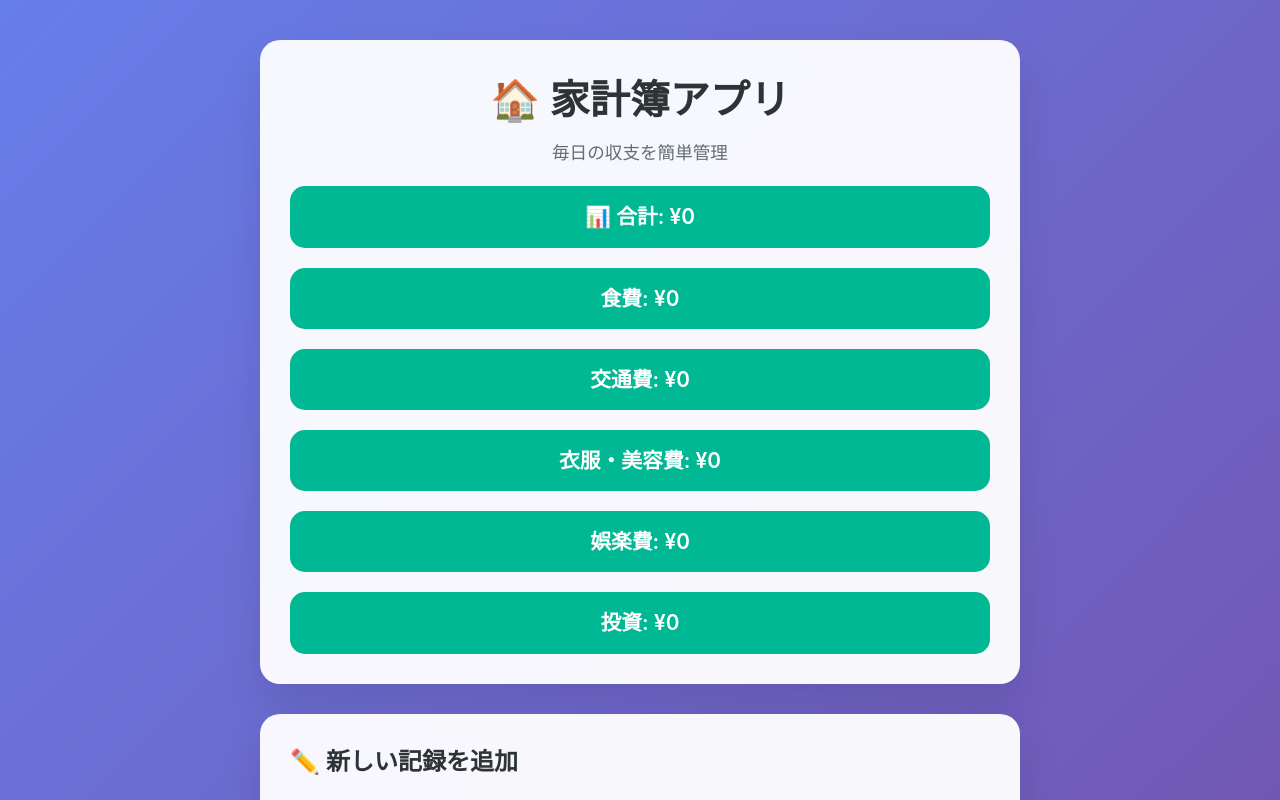
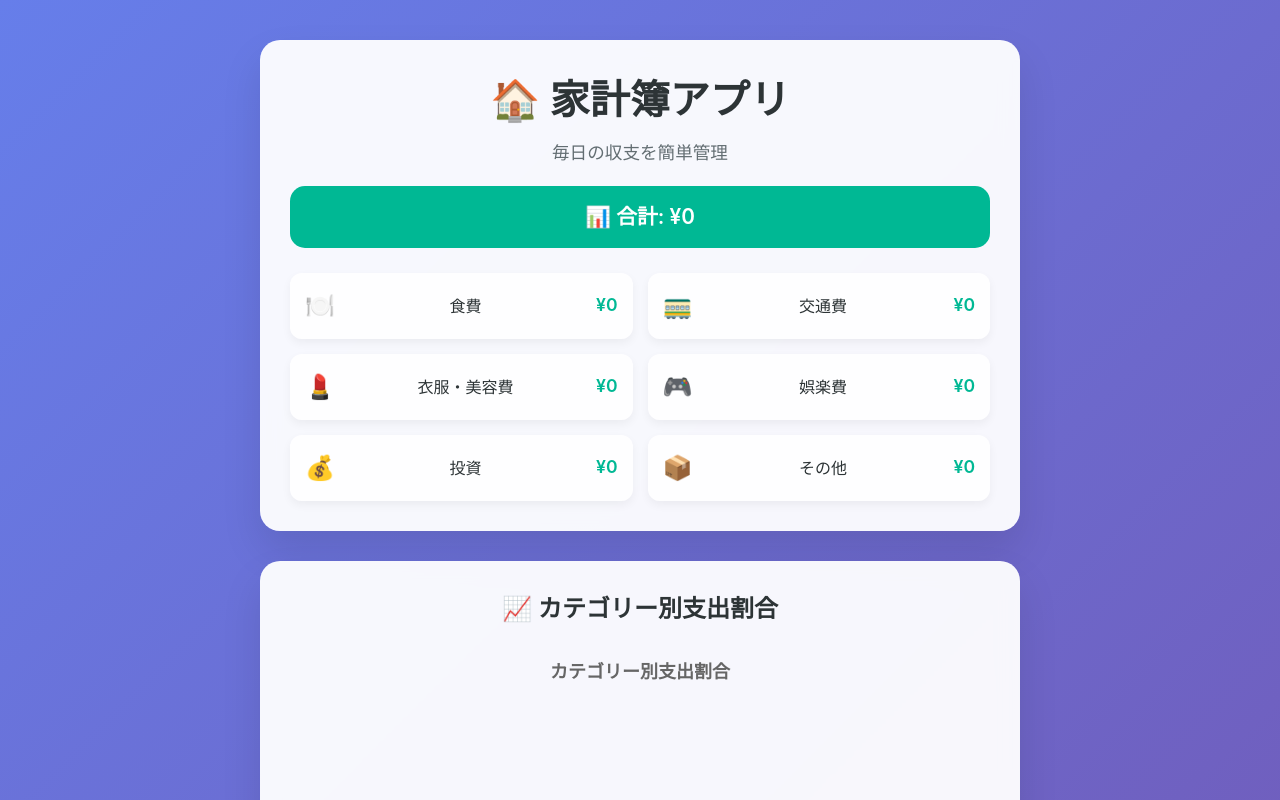
Before and after one commit to Daiju7/kakeibo-invest, a Next.js app in the folder frontend/kakeibo-frontend/: page / in a window 1280 px wide. Shown: the top 800 px of the page. Built offline with nearby package versions, Linux system fonts and the light colour scheme; no server answers.

Commit message:
カテゴリチャートの実装

```diff
--- /dev/null
+++ b/frontend/kakeibo-frontend/src/app/components/Cycle-Chart.js
@@ -0,0 +1,66 @@
+import React from "react";
+import{Chart as ChartJS,ArcElement,Tooltip,Legend,Title}from"chart.js";
+import{Pie}from"react-chartjs-2";
+
+ChartJS.register(ArcElement,Tooltip,Legend,Title);
+
+const CycleChart=({data})=>{
+
+  // page.jsから渡されたデータを基に、カテゴリーごと円グラフを作成
+
+//page.jsで既にカテゴリ毎の合計金額を計算しているので、それを利用する
+//page.jsからどうやって持ってきているのかというと、CycleChartコンポーネントのpropsとしてdataを渡している。
+// propsを使うことで、親コンポーネント（page.js）から子コンポーネント（CycleChart.js）にデータを渡すことができる。
+const categoryTotals = {
+    food: data.filter(item => item.category === 'food').reduce((sum, item) => sum + parseInt(item.amount), 0),
+    transport: data.filter(item => item.category === 'transport').reduce((sum, item) => sum + parseInt(item.amount), 0),
+    clothing: data.filter(item => item.category === 'clothing').reduce((sum, item) => sum + parseInt(item.amount), 0),
+    entertainment: data.filter(item => item.category === 'entertainment').reduce((sum, item) => sum + parseInt(item.amount), 0),
+    investment: data.filter(item => item.category === 'investment').reduce((sum, item) => sum + parseInt(item.amount), 0),
+    others: data.filter(item => item.category === 'others').reduce((sum, item) => sum + parseInt(item.amount), 0),
+};
+
+const chartData = {
+    labels: ['食費', '交通費', '衣服・美容費', '娯楽費', '投資', 'その他'],
+    datasets: [{
+        data: [
+            categoryTotals.food,
+            categoryTotals.transport,
+            categoryTotals.clothing,
+            categoryTotals.entertainment,
+            categoryTotals.investment,
+            categoryTotals.others
+        ],
+        backgroundColor: [
+            '#ffeaa7',
+            '#74b9ff',
+            '#fd79a8',
+            '#fdcb6e',
+            '#00b894',
+            '#a29bfe'
+        ],
+        hoverOffset: 30
+    }]
+};
+
+const options = {
+    responsive: true,
+    plugins: {
+        title: {
+            display: true,
+            text: 'カテゴリー別支出割合',
+            font: {
+                size: 18
+            }
+        },
+        legend: {
+            position: 'bottom'
+        }
+    }
+};
+
+    return <Pie data={chartData} options={options} />;
+};
+
+export default CycleChart;
+//CycleChart.jsでは、page.jsから渡されたデータを基に、カテゴリーごとの合計金額を計算し、それを使って円グラフを作成しています。
--- a/frontend/kakeibo-frontend/src/app/page.js
+++ b/frontend/kakeibo-frontend/src/app/page.js
@@ -1,6 +1,7 @@
 "use client";
 import { useEffect, useState } from "react";
 import styles from './page.module.css';
+import CycleChart from "./components/Cycle-Chart";
 
 export default function Home() {
   const [data, setData] = useState([]); //データベース状態管理
@@ -98,21 +99,46 @@ export default function Home() {
           <div className={`${styles.totalAmount} ${totalAmount >= 0 ? styles.totalPositive : styles.totalNegative}`}>
             📊 合計: ¥{totalAmount.toLocaleString()}
           </div>
-          <div className={`${styles.totalAmount} ${totalAmount >= 0 ? styles.totalPositive : styles.totalNegative}`}>
-            食費: ¥{getCategoryTotal("food").toLocaleString()}
+
+          {/* カテゴリー別合計表示 */}
+          <div className={styles.categoryTotals}>
+            <div className={styles.categoryTotalItem}>
+              <span className={styles.categoryIcon}>🍽️</span>
+              <span className={styles.categoryName}>食費</span>
+              <span className={styles.categoryAmount}>¥{getCategoryTotal("food").toLocaleString()}</span>
+            </div>
+            <div className={styles.categoryTotalItem}>
+              <span className={styles.categoryIcon}>🚃</span>
+              <span className={styles.categoryName}>交通費</span>
+              <span className={styles.categoryAmount}>¥{getCategoryTotal("transport").toLocaleString()}</span>
+            </div>
+            <div className={styles.categoryTotalItem}>
+              <span className={styles.categoryIcon}>💄</span>
+              <span className={styles.categoryName}>衣服・美容費</span>
+              <span className={styles.categoryAmount}>¥{getCategoryTotal("beauty").toLocaleString()}</span>
+            </div>
+            <div className={styles.categoryTotalItem}>
+              <span className={styles.categoryIcon}>🎮</span>
+              <span className={styles.categoryName}>娯楽費</span>
+              <span className={styles.categoryAmount}>¥{getCategoryTotal("entertainment").toLocaleString()}</span>
+            </div>
+            <div className={styles.categoryTotalItem}>
+              <span className={styles.categoryIcon}>💰</span>
+              <span className={styles.categoryName}>投資</span>
+              <span className={styles.categoryAmount}>¥{getCategoryTotal("investment").toLocaleString()}</span>
+            </div>
+            <div className={styles.categoryTotalItem}>
+              <span className={styles.categoryIcon}>📦</span>
+              <span className={styles.categoryName}>その他</span>
+              <span className={styles.categoryAmount}>¥{getCategoryTotal("other").toLocaleString()}</span>
+            </div>
           </div>
-          <div className={`${styles.totalAmount} ${totalAmount >= 0 ? styles.totalPositive : styles.totalNegative}`}>
-            交通費: ¥{getCategoryTotal("transport").toLocaleString()}
-          </div>
-          <div className={`${styles.totalAmount} ${totalAmount >= 0 ? styles.totalPositive : styles.totalNegative}`}>
-            衣服・美容費: ¥{getCategoryTotal("beauty").toLocaleString()}
-          </div>
-          <div className={`${styles.totalAmount} ${totalAmount >= 0 ? styles.totalPositive : styles.totalNegative}`}>
-            娯楽費: ¥{getCategoryTotal("entertainment").toLocaleString()}
-          </div>
-          <div className={`${styles.totalAmount} ${totalAmount >= 0 ? styles.totalPositive : styles.totalNegative}`}>
-            投資: ¥{getCategoryTotal("investment").toLocaleString()}
-          </div>
+        </div>
+
+        {/* グラフセクション */}
+        <div className={styles.chartSection}>
+          <h2 className={styles.chartTitle}>📈 カテゴリー別支出割合</h2>
+          <CycleChart data={data} />
         </div>
 
         {/* フォーム */}
--- a/frontend/kakeibo-frontend/src/app/page.module.css
+++ b/frontend/kakeibo-frontend/src/app/page.module.css
@@ -54,6 +54,66 @@
 
 .totalNegative {
     background: #e17055;
+}
+
+/* カテゴリー別合計表示 */
+.categoryTotals {
+  display: grid;
+  grid-template-columns: repeat(auto-fit, minmax(250px, 1fr));
+  gap: 15px;
+  margin-top: 25px;
+}
+
+.categoryTotalItem {
+  background: rgba(255, 255, 255, 0.9);
+  padding: 15px;
+  border-radius: 12px;
+  display: flex;
+  align-items: center;
+  gap: 10px;
+  box-shadow: 0 4px 10px rgba(0,0,0,0.05);
+  transition: all 0.3s ease;
+}
+
+.categoryTotalItem:hover {
+  transform: translateY(-2px);
+  box-shadow: 0 8px 20px rgba(0,0,0,0.1);
+}
+
+.categoryIcon {
+  font-size: 1.5rem;
+  flex-shrink: 0;
+}
+
+.categoryName {
+  flex: 1;
+  font-weight: 500;
+  color: #2d3436;
+}
+
+.categoryAmount {
+  font-weight: 600;
+  color: #00b894;
+  font-size: 1.1rem;
+}
+
+/* グラフセクション */
+.chartSection {
+  background: rgba(255, 255, 255, 0.95);
+  border-radius: 20px;
+  padding: 30px;
+  margin-bottom: 30px;
+  box-shadow: 0 20px 40px rgba(0,0,0,0.1);
+  -webkit-backdrop-filter: blur(10px);
+  backdrop-filter: blur(10px);
+}
+
+.chartTitle {
+  margin: 0 0 25px 0;
+  color: #2d3436;
+  font-size: 1.5rem;
+  font-weight: 600;
+  text-align: center;
 }
 
 /* フォームセクション */
@@ -319,6 +379,24 @@
     font-size: 0.8rem;
     padding: 3px 6px;
   }
+
+  /* カテゴリー別合計のモバイル対応 */
+  .categoryTotals {
+    grid-template-columns: 1fr;
+    gap: 10px;
+  }
+
+  .categoryTotalItem {
+    padding: 12px;
+  }
+
+  .categoryIcon {
+    font-size: 1.2rem;
+  }
+
+  .categoryAmount {
+    font-size: 1rem;
+  }
 }
 
 /* タブレット対応 */
@@ -331,4 +409,9 @@
   .wrapper {
     max-width: 700px;
   }
+
+  .categoryTotals {
+    grid-template-columns: repeat(2, 1fr);
+    gap: 12px;
+  }
 }
```
